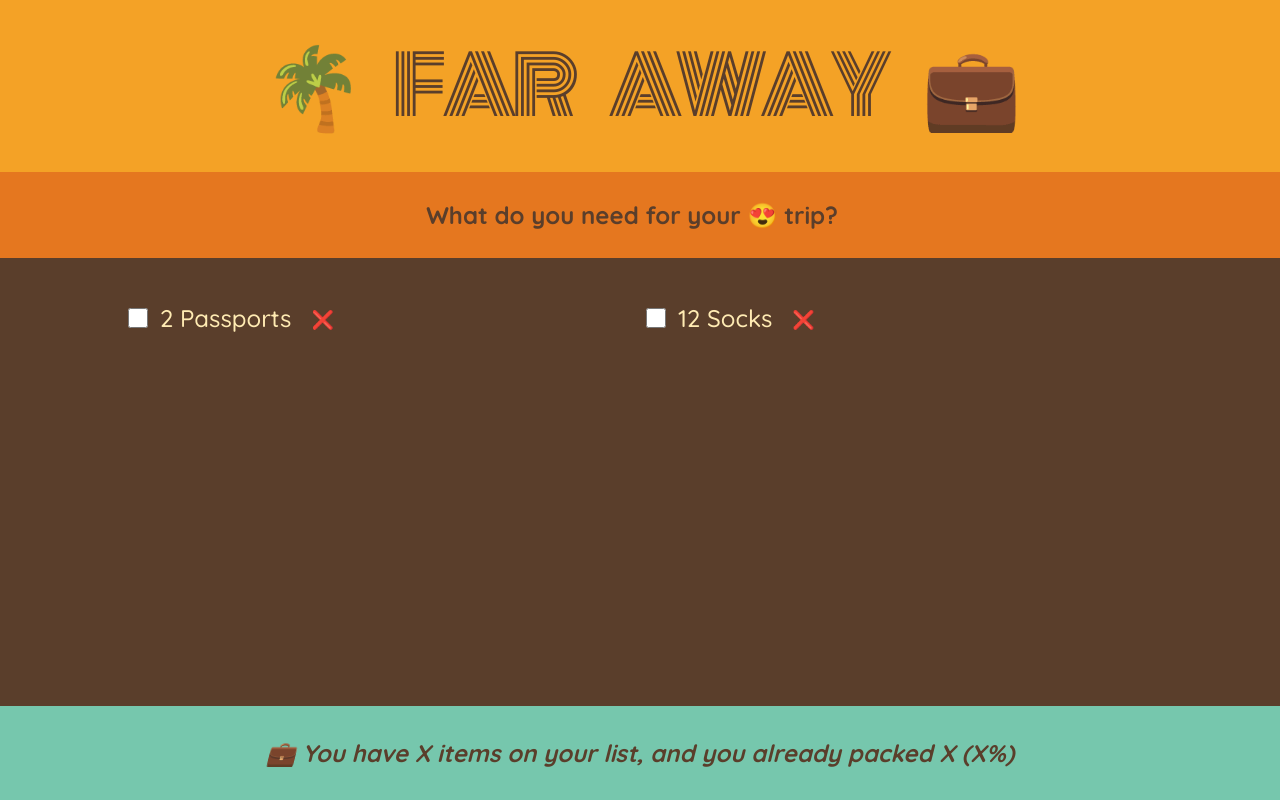
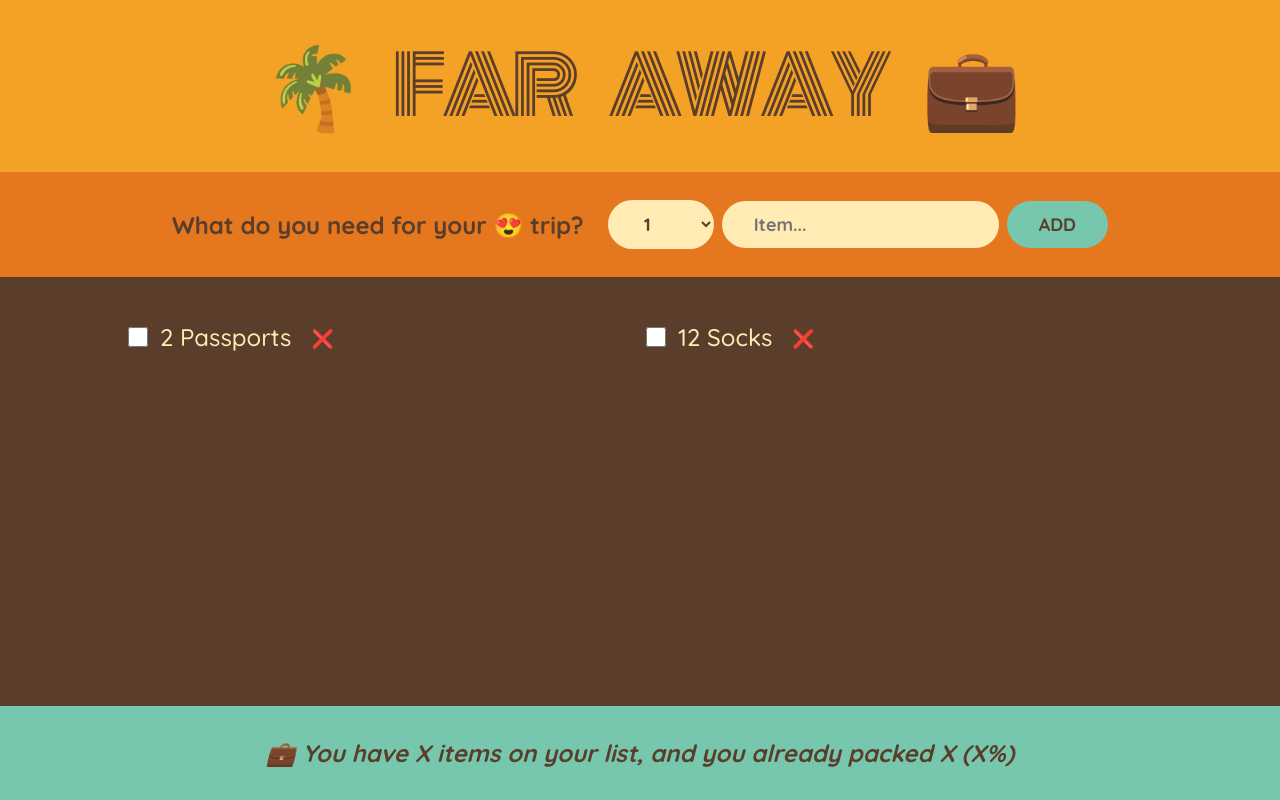
Before and after one commit to PeterVasilopoulos/RC-Travel_List, a React (Create React App) app: page / in a window 1280 px wide. Built offline with nearby package versions, Linux system fonts and the light colour scheme.

Commit message:
form component is now functional

```diff
--- a/src/App.js
+++ b/src/App.js
@@ -1,3 +1,5 @@
+import {useState} from 'react';
+
 const initialItems = [
     { id: 1, description: "Passports", quantity: 2, packed: false },
     { id: 2, description: "Socks", quantity: 12, packed: false },
@@ -21,10 +23,42 @@
 }
 
 function Form() {
+    const [description, setDescription] = useState('')
+    const [quantity, setQuantity] = useState(1)
+
+    function handleSubmit(e) {
+        e.preventDefault()
+
+        if(!description) {
+            return
+        }
+
+        const newItem = {description, quantity, packed: false, id: Date.now()}
+        console.log(newItem)
+
+        // empty form out
+        setDescription('')
+        setQuantity(1)
+    }
+
     return (
-        <div className='add-form'>
+        <form className='add-form' onSubmit={handleSubmit}>
             <h3>What do you need for your 😍 trip?</h3>
-        </div>
+            <select
+                value = {quantity}
+                onChange={(e) => setQuantity(Number(e.target.value))}
+            >
+                {Array.from({length: 20}, (_, i) => i + 1).map((num) =>
+                <option value={num} key={num}>{num}</option>)}
+            </select>
+            <input
+                type='text'
+                placeholder='Item...'
+                value={description}
+                onChange={(e) => setDescription(e.target.value)}
+            />
+            <button>Add</button>
+        </form>
     )
 }
 
@@ -32,7 +66,7 @@
     return (
         <div className='list'>
             <ul>
-                {initialItems.map((item) => <Item item={item} />)}
+                {initialItems.map((item) => <Item item={item} key={item.id} />)}
             </ul>
         </div>
     )
```
